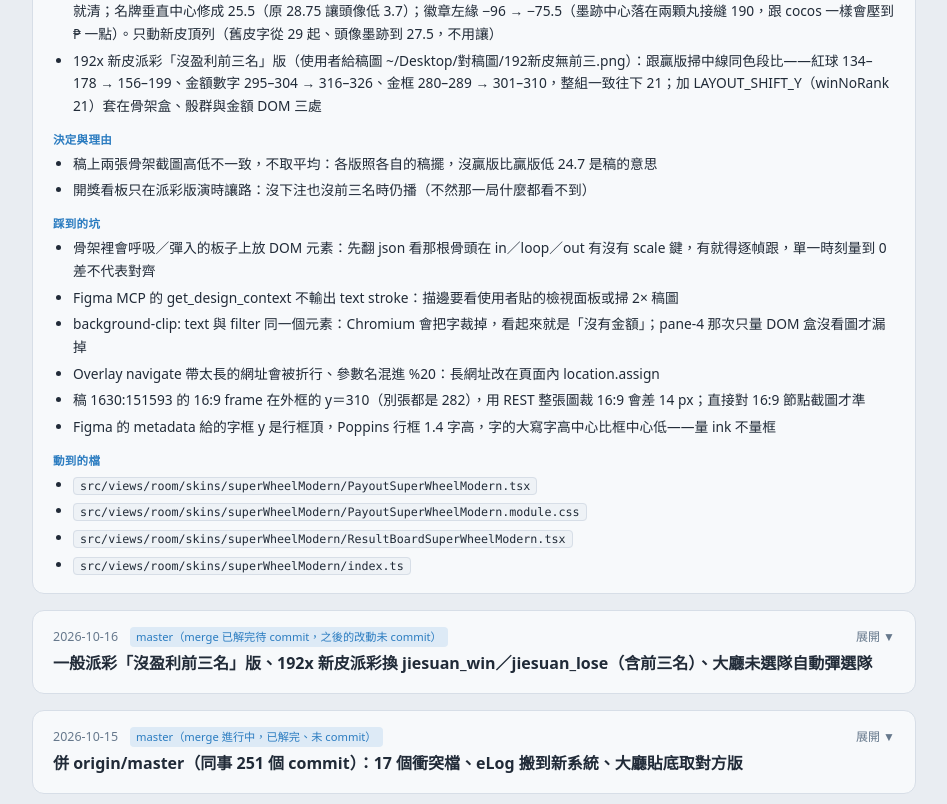
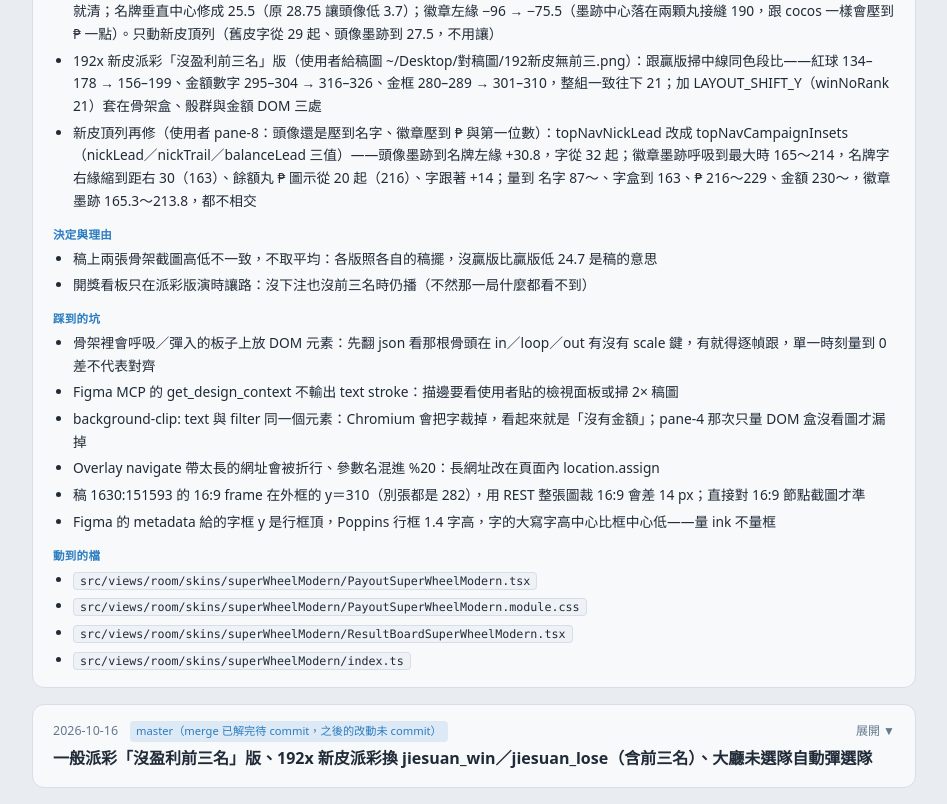
Before and after one commit to f840214/benji-wiki, a React (Vite) app: page /#/colorgame-log in a window 1280 px wide. Shown: the part 1280-2084 px from the top of the page, without its empty margins (248-1195 px from the left). Built offline with nearby package versions, Linux system fonts and the light colour scheme.

Commit message:
log: 新皮頂列讓位三值

```diff
--- a/src/pages/ColorGameLogPage.jsx
+++ b/src/pages/ColorGameLogPage.jsx
@@ -34,6 +34,7 @@ const ENTRIES = [
       'Triple Bonus 的 NEWS／REWARD 卡（ImageCards，兩頁共用）同樣改成寬不變、高跟圖；規則彈窗標題「Leaderboard Rules」加 uppercase（字來自語言表，不改字串）。驗證：大廳 Triple Bonus 入口跟 Color War 互斥、Color War 旗標沒有網址鍵，5173 上開不出來，改在 5175 的 dev 產物把 project.json 副本的 Color War 關、LuckyTriple 開，用 ?tripleBonusFake=1 看',
       '192x 新皮頂列 Color War（使用者：整個蓋掉名字、cocos 是頭像＋名字＋徽章＋餘額）：蓋到名字的其實是戰隊頭像（舊皮尺寸 38.33 墨跡到名牌左緣 +27.5，新皮的字從 19.5 起）。照 cocos ColorGameRoomTopInfoBar 的 ColorWarDetail（TeamIcon 70×75 @−120.35、LabelUserName 靠左 widget left 65＝字從名牌左緣 32.5 起）換算新皮名牌 24 高（×24/28）：頭像 32.86×34.65、左上 (−6.47,−4.93)、字從 28 起；新增 views/room/runtime/topNavNickLead（zustand）讓活動登記字的起點、新皮頂列只讀，頭像不在就清；名牌垂直中心修成 25.5（原 28.75 讓頭像低 3.7）；徽章左緣 −96 → −75.5（墨跡中心落在兩顆丸接縫 190，跟 cocos 一樣會壓到 ₱ 一點）。只動新皮頂列（舊皮字從 29 起、頭像墨跡到 27.5，不用讓）',
       '192x 新皮派彩「沒盈利前三名」版（使用者給稿圖 ~/Desktop/對稿圖/192新皮無前三.png）：跟贏版掃中線同色段比——紅球 134–178 → 156–199、金額數字 295–304 → 316–326、金框 280–289 → 301–310，整組一致往下 21；加 LAYOUT_SHIFT_Y（winNoRank 21）套在骨架盒、骰群與金額 DOM 三處',
+      '新皮頂列再修（使用者 pane-8：頭像還是壓到名字、徽章壓到 ₱ 與第一位數）：topNavNickLead 改成 topNavCampaignInsets（nickLead／nickTrail／balanceLead 三值）——頭像墨跡到名牌左緣 +30.8，字從 32 起；徽章墨跡呼吸到最大時 165～214，名牌字右緣縮到距右 30（163）、餘額丸 ₱ 圖示從 20 起（216）、字跟著 +14；量到 名字 87～、字盒到 163、₱ 216～229、金額 230～，徽章墨跡 165.3～213.8，都不相交',
     ],
     decisions: ['稿上兩張骨架截圖高低不一致，不取平均：各版照各自的稿擺，沒贏版比贏版低 24.7 是稿的意思', '開獎看板只在派彩版演時讓路：沒下注也沒前三名時仍播（不然那一局什麼都看不到）'],
     pitfalls: ['骨架裡會呼吸／彈入的板子上放 DOM 元素：先翻 json 看那根骨頭在 in／loop／out 有沒有 scale 鍵，有就得逐幀跟，單一時刻量到 0 差不代表對齊', 'Figma MCP 的 get_design_context 不輸出 text stroke：描邊要看使用者貼的檢視面板或掃 2× 稿圖', 'background-clip: text 與 filter 同一個元素：Chromium 會把字裁掉，看起來就是「沒有金額」；pane-4 那次只量 DOM 盒沒看圖才漏掉', 'Overlay navigate 帶太長的網址會被折行、參數名混進 %20：長網址改在頁面內 location.assign', '稿 1630:151593 的 16:9 frame 在外框的 y＝310（別張都是 282），用 REST 整張圖裁 16:9 會差 14 px；直接對 16:9 節點截圖才準', 'Figma 的 metadata 給的字框 y 是行框頂，Poppins 行框 1.4 字高，字的大寫字高中心比框中心低——量 ink 不量框'],
```
